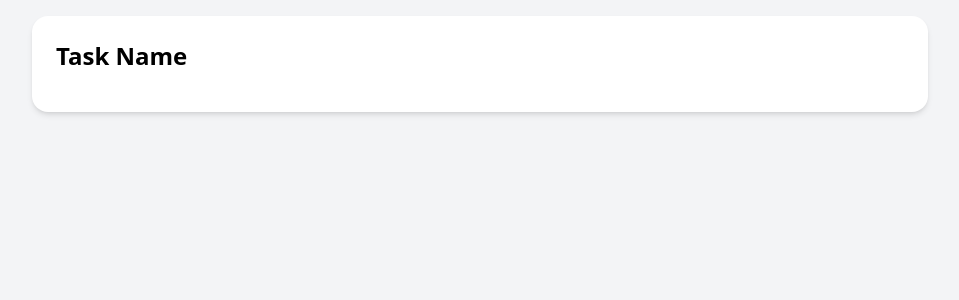
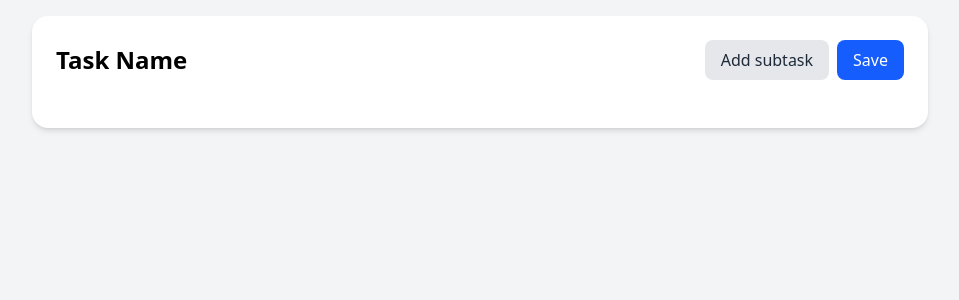
Before and after one commit to deivish/library-form, a React (Vite) app: page / in a window 1280 px wide. Shown: the top 300 px of the page, without its empty margins (160-1119 px from the left). Built offline with nearby package versions, Linux system fonts and the light colour scheme.

Commit message:
add FormHeader component with Add Subtask and Save buttons

```diff
--- a/package.json
+++ b/package.json
@@ -11,11 +11,15 @@
   },
   "dependencies": {
     "@tailwindcss/vite": "^4.1.5",
+    "classnames": "^2.5.1",
+    "clsx": "^2.1.1",
+    "lucide-react": "^0.507.0",
     "react": "^19.0.0",
     "react-dom": "^19.0.0"
   },
   "devDependencies": {
     "@eslint/js": "^9.22.0",
+    "@types/classnames": "^2.3.0",
     "@types/react": "^19.0.10",
     "@types/react-dom": "^19.0.4",
     "@vitejs/plugin-react-swc": "^3.8.0",
--- a/src/App.tsx
+++ b/src/App.tsx
@@ -1,4 +1,4 @@
-import TaskForm from "./components/TaskForm"
+import TaskForm from "./components/pages/TaskForm"
 
 function App() {
 
--- a/src/components/TaskForm.tsx
+++ /dev/null
@@ -1,14 +0,0 @@
-// src/components/TaskForm.tsx
-
-const TaskForm = () => {
-  return (
-    <div className="max-w-4xl mx-auto bg-white p-6 rounded-2xl shadow-md">
-      <h1 className="text-2xl font-semibold mb-4">Task Name</h1>
-      <form>
-        {}
-      </form>
-    </div>
-  );
-};
-
-export default TaskForm;
--- /dev/null
+++ b/src/components/form/Button.tsx
@@ -0,0 +1,30 @@
+import React from "react";
+import classNames from "classnames";
+
+type ButtonProps = React.ButtonHTMLAttributes<HTMLButtonElement> & {
+  variant?: "primary" | "secondary";
+  isLoading?: boolean;
+  className?: string;
+};
+
+export const Button = ({
+  children,
+  variant = "primary",
+  isLoading = false,
+  ...props
+}: ButtonProps) => {
+  return (
+    <button
+      {...props}
+      className={classNames(
+        "px-4 py-2 rounded-lg font-medium",
+        variant === "primary" && "bg-blue-600 text-white hover:bg-blue-700",
+        variant === "secondary" && "bg-gray-200 text-gray-800 hover:bg-gray-300",
+        props.disabled && "opacity-50 cursor-not-allowed"
+      )}
+      aria-busy={isLoading}
+    >
+      {isLoading ? "Loading..." : children}
+    </button>
+  );
+};
--- /dev/null
+++ b/src/components/form/FormHeader.tsx
@@ -0,0 +1,25 @@
+import { Button } from "./Button";
+
+type FormHeaderProps = {
+  title: string;
+  onAddSubtask: () => void;
+  onSave: () => void;
+};
+
+const FormHeader = ({ title, onAddSubtask, onSave }: FormHeaderProps) => {
+  return (
+    <div className="flex items-center justify-between mb-6">
+      <h1 className="text-2xl font-semibold">{title}</h1>
+      <div className="flex gap-2">
+        <Button variant="secondary" onClick={onAddSubtask} className="flex items-center">
+        Add subtask
+        </Button>
+        <Button variant="primary" onClick={onSave}>
+          Save
+        </Button>
+      </div>
+    </div>
+  );
+};
+
+export default FormHeader;
--- /dev/null
+++ b/src/components/pages/TaskForm.tsx
@@ -0,0 +1,25 @@
+import FormHeader from "../form/FormHeader";
+
+const TaskForm = () => {
+  const handleAddSubtask = () => {
+    console.log("Subtask added");
+  };
+
+  const handleSave = () => {
+    console.log("Form saved");
+  };
+  return (
+    <div className="max-w-4xl mx-auto bg-white p-6 rounded-2xl shadow-md">
+      <FormHeader
+        title="Task Name"
+        onAddSubtask={handleAddSubtask}
+        onSave={handleSave}
+      />
+      <form>
+
+      </form>
+    </div>
+  );
+};
+
+export default TaskForm;
```
Also changed, not shown: 1 other file (tests, documents, lock files or other folders).
